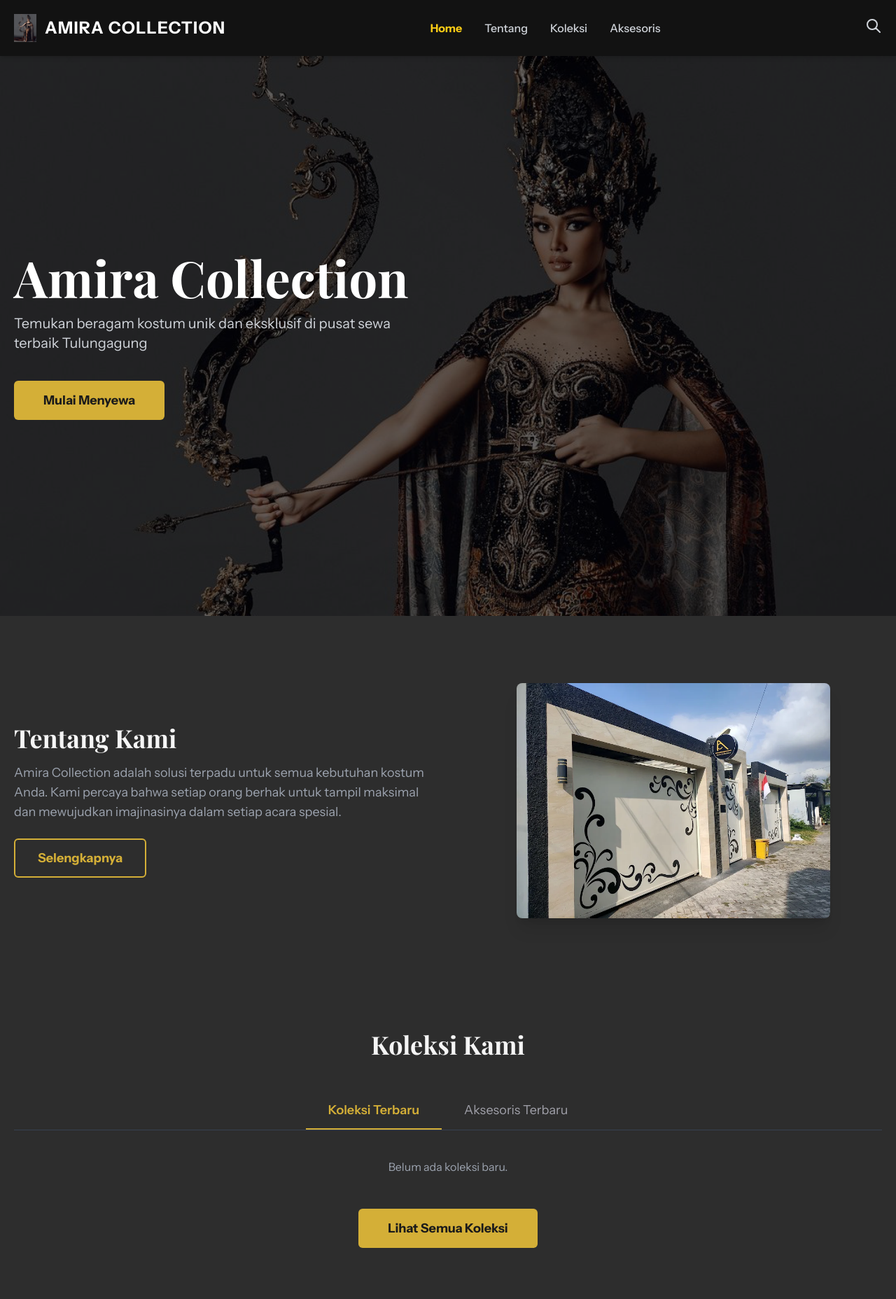
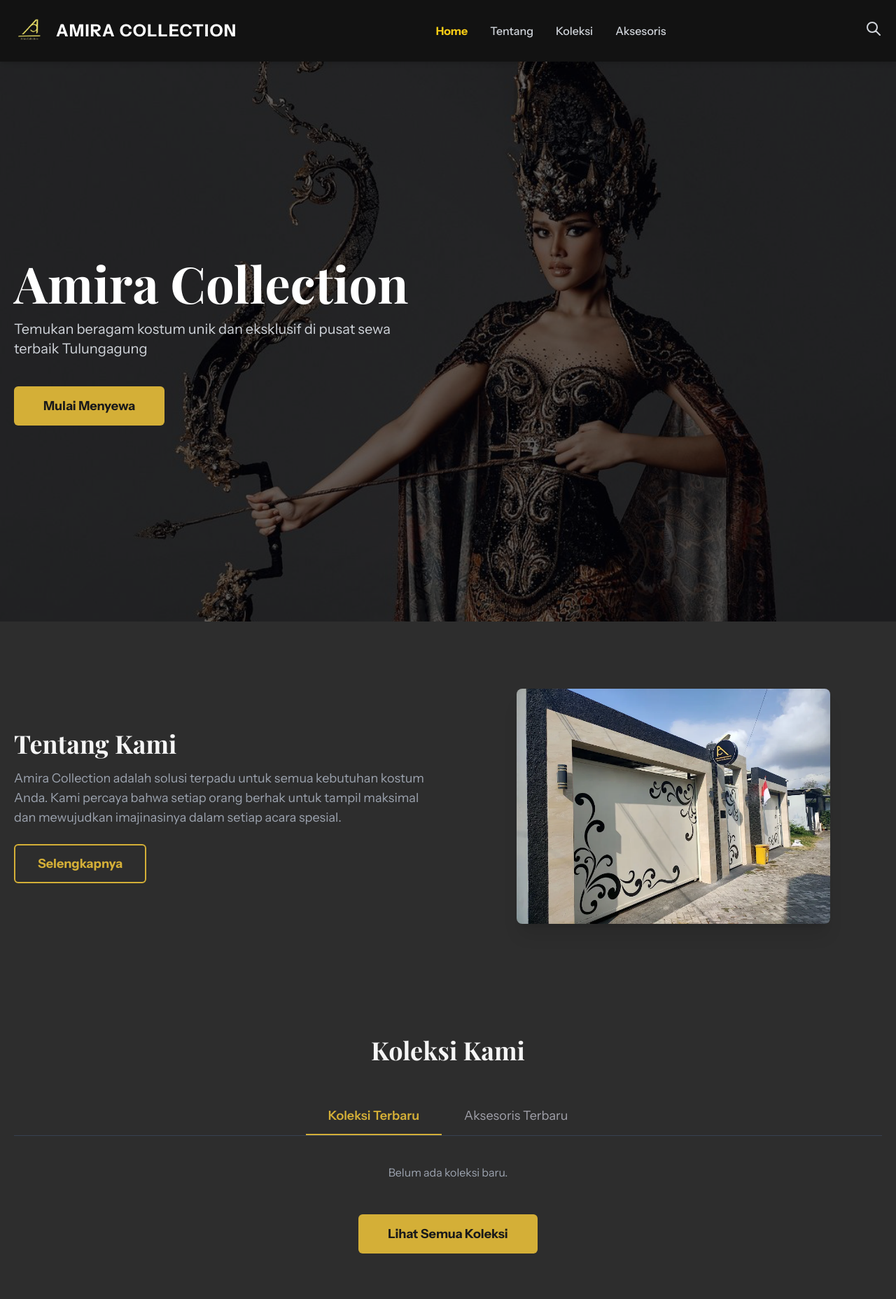
Before and after one commit to Kaeyaaa-12/PROJECT-MAGANG-2, a Laravel app: page / in a window 1280 px wide. Shown: the top 1856 px of the page at 70% size. Run offline with Laravel 12, Linux system fonts and the light colour scheme; tables that the repository leaves empty hold one stand-in row (values such as "Sample post"); grey boxes marked "Sample" are stand-in pictures; style sheets or scripts are compiled from the project's sources.

Commit message:
Modif Halaman Home

```diff
--- a/resources/views/landing.blade.php
+++ b/resources/views/landing.blade.php
@@ -14,6 +14,9 @@
     <link
         href="https://fonts.googleapis.com/css2?family=Instrument+Sans:ital,wght@0,400..700;1,400..700&family=Playfair+Display:wght@400;700&display=swap"
         rel="stylesheet">
+
+    {{-- AOS Library for Scroll Animations --}}
+    <link href="https://unpkg.com/aos@2.3.1/dist/aos.css" rel="stylesheet">
 
     <script defer src="https://cdn.jsdelivr.net/npm/alpinejs@3.x.x/dist/cdn.min.js"></script>
 
@@ -74,32 +77,10 @@
             color: #a1a1aa;
             /* zinc-400 */
         }
-
-        /* Animasi Scroll */
-        .scroll-animate {
-            opacity: 0;
-            transform: translateY(20px);
-            transition: opacity 0.5s ease-out, transform 0.5s ease-out;
-        }
-
-        .scroll-animate.visible {
-            opacity: 1;
-            transform: translateY(0);
-        }
     </style>
 </head>
 
-<body x-data="{}" x-init="const sections = document.querySelectorAll('.scroll-animate');
-const observer = new IntersectionObserver(entries => {
-    entries.forEach(entry => {
-        if (entry.isIntersecting) {
-            entry.target.classList.add('visible');
-        }
-    });
-}, { threshold: 0.1 });
-sections.forEach(section => {
-    observer.observe(section);
-});">
+<body>
 
     @include('layouts.header')
 
@@ -109,7 +90,7 @@
             style="background-image: url('{{ asset('assets/images/bghome1.png') }}');">
             <div class="absolute inset-0 bg-black bg-opacity-60"></div>
             <div class="relative z-10 container mx-auto flex flex-col justify-center h-full text-white px-5">
-                <div class="max-w-xl">
+                <div class="max-w-xl" data-aos="fade-up">
                     <h1 class="text-5xl lg:text-7xl font-serif font-bold leading-tight mb-4">
                         Amira Collection
                     </h1>
@@ -124,9 +105,9 @@
         </section>
 
         {{-- Tentang Kami --}}
-        <section class="py-16 md:py-24 scroll-animate" style="background-color: var(--bg-soft);">
+        <section class="py-16 md:py-24" style="background-color: var(--bg-soft);">
             <div class="container mx-auto grid md:grid-cols-2 gap-12 items-center px-5">
-                <div class="order-2 md:order-1 text-center md:text-left">
+                <div class="order-2 md:order-1 text-center md:text-left" data-aos="fade-right">
                     <h2 class="text-4xl font-bold mb-4 font-serif" style="color: var(--text-light);">Tentang Kami</h2>
                     <p class="text-lg text-gray-400 mb-6">
                         Amira Collection adalah solusi terpadu untuk semua kebutuhan kostum Anda. Kami percaya bahwa
@@ -136,7 +117,7 @@
                     <a href="{{ route('tentang.index') }}"
                         class="btn-secondary inline-block font-bold py-3 px-8 rounded-md text-lg">Selengkapnya</a>
                 </div>
-                <div class="order-1 md:order-2 flex justify-center">
+                <div class="order-1 md:order-2 flex justify-center" data-aos="fade-left">
                     <img src="{{ asset('assets/images/rumah.png') }}"
                         class="rounded-lg shadow-xl w-full max-w-md h-auto object-cover">
                 </div>
@@ -144,9 +125,8 @@
         </section>
 
         {{-- Koleksi Kami --}}
-        <section id="koleksi" class="py-16 scroll-animate" x-data="{ tab: 'kostum' }"
-            style="background-color: var(--bg-soft);">
-            <div class="container mx-auto text-center px-5">
+        <section id="koleksi" class="py-16" x-data="{ tab: 'kostum' }" style="background-color: var(--bg-soft);">
+            <div class="container mx-auto text-center px-5" data-aos="fade-up">
                 <h2 class="text-4xl font-bold mb-12 font-serif" style="color: var(--text-light);">Koleksi Kami</h2>
                 <div class="flex justify-center border-b border-gray-700 mb-10">
                     <button @click="tab = 'kostum'" :class="tab === 'kostum' ? 'tab-active' : 'tab-inactive'"
@@ -162,7 +142,8 @@
                     {{-- Card Koleksi Baru --}}
                     <div x-show="tab === 'kostum'" class="grid grid-cols-1 md:grid-cols-2 lg:grid-cols-4 gap-8">
                         @forelse ($newCollections as $collection)
-                            <a href="{{ route('koleksi.show', $collection->id) }}" class="block group">
+                            <a href="{{ route('koleksi.show', $collection->id) }}" class="block group"
+                                data-aos="fade-up" data-aos-delay="{{ $loop->iteration * 100 }}">
                                 <div class="rounded-lg overflow-hidden border border-gray-800 transform transition-all duration-300 hover:shadow-2xl hover:shadow-yellow-500/20 hover:-translate-y-2"
                                     style="background-color: var(--bg-darker);">
                                     <img src="{{ asset('storage/' . $collection->gambar_1) }}"
@@ -185,7 +166,8 @@
                     <div x-show="tab === 'aksesoris'" class="grid grid-cols-1 md:grid-cols-2 lg:grid-cols-4 gap-8"
                         style="display: none;">
                         @forelse ($newAccessories as $accessory)
-                            <a href="{{ route('aksesoris.show', $accessory->id) }}" class="block group">
+                            <a href="{{ route('aksesoris.show', $accessory->id) }}" class="block group"
+                                data-aos="fade-up" data-aos-delay="{{ $loop->iteration * 100 }}">
                                 <div class="rounded-lg overflow-hidden border border-gray-800 transform transition-all duration-300 hover:shadow-2xl hover:shadow-yellow-500/20 hover:-translate-y-2"
                                     style="background-color: var(--bg-darker);">
                                     <img src="{{ asset('storage/' . $accessory->gambar_1) }}"
@@ -213,22 +195,22 @@
         </section>
 
         {{-- Cara Mudah Menyewa --}}
-        <section class="py-20 scroll-animate" style="background-color: var(--bg-soft);">
-            <div class="container mx-auto text-center px-5">
+        <section class="py-20" style="background-color: var(--bg-soft);">
+            <div class="container mx-auto text-center px-5" data-aos="fade-up">
                 <h2 class="text-4xl font-bold mb-4 font-serif" style="color: var(--text-light);">Cara Mudah Menyewa
                 </h2>
                 <p class="text-lg text-gray-400 max-w-2xl mx-auto mb-16">Hanya dengan 3 langkah sederhana, kostum
                     impian siap menjadi milikmu.</p>
                 <div class="grid grid-cols-1 md:grid-cols-3 gap-12 relative">
                     <div class="hidden md:block absolute top-12 left-0 w-full h-px bg-gray-700"></div>
-                    <div class="relative flex flex-col items-center">
+                    <div class="relative flex flex-col items-center" data-aos="fade-up" data-aos-delay="100">
                         <div class="text-black rounded-full w-24 h-24 flex items-center justify-center text-4xl font-bold mb-6 z-10 border-4 border-gray-700"
                             style="background-color: var(--text-gold);">1</div>
                         <h3 class="text-2xl font-semibold mb-2 text-white">Pilih Kostum</h3>
                         <p class="text-gray-400">Datang langsung dan memilih pada toko kami. Klik untuk lihat peta
                             lokasi kami atau buka website untuk melihat semua koleksi kami</p>
                     </div>
-                    <div class="relative flex flex-col items-center">
+                    <div class="relative flex flex-col items-center" data-aos="fade-up" data-aos-delay="200">
                         <div class="text-black rounded-full w-24 h-24 flex items-center justify-center text-4xl font-bold mb-6 z-10 border-4 border-gray-700"
                             style="background-color: var(--text-gold);">2</div>
                         <h3 class="text-2xl font-semibold mb-2 text-white">Atur Jadwal & Bayar
@@ -236,7 +218,7 @@
                         <p class="text-gray-400">Tentukan tanggal sewa, lakukan pembayaran aman atau bisa order lewat
                             whatsapp.</p>
                     </div>
-                    <div class="relative flex flex-col items-center">
+                    <div class="relative flex flex-col items-center" data-aos="fade-up" data-aos-delay="300">
                         <div class="text-black rounded-full w-24 h-24 flex items-center justify-center text-4xl font-bold mb-6 z-10 border-4 border-gray-700"
                             style="background-color: var(--text-gold);">3</div>
                         <h3 class="text-2xl font-semibold mb-2 text-white">Ambil & Kembalikan
@@ -249,43 +231,49 @@
         </section>
 
         {{-- Aturan Penyewaan --}}
-        <section class="py-20 scroll-animate" style="background-color: var(--bg-soft);">
-            <div class="container mx-auto text-center px-5">
+        <section class="py-20" style="background-color: var(--bg-soft);">
+            <div class="container mx-auto text-center px-5" data-aos="fade-up">
                 <h2 class="text-4xl font-bold mb-4 font-serif" style="color: var(--text-light);">Aturan Penyewaan</h2>
                 <p class="text-lg text-gray-400 max-w-3xl mx-auto mb-16">Harap perhatikan beberapa aturan berikut untuk
                     kenyamanan bersama saat menyewa di Amira Collection.</p>
                 <div class="grid grid-cols-1 md:grid-cols-2 lg:grid-cols-3 gap-8 text-left">
                     {{-- Background setiap aturan diubah menjadi lebih gelap --}}
-                    <div class="p-8 rounded-lg border border-gray-800" style="background-color: var(--bg-darker);">
+                    <div class="p-8 rounded-lg border border-gray-800" style="background-color: var(--bg-darker);"
+                        data-aos="fade-up" data-aos-delay="100">
                         <h3 class="text-2xl font-semibold mb-4" style="color: var(--text-gold);">Pemesanan &
                             Pembayaran</h3>
                         <p class="text-gray-400">Pembayaran penuh di muka diperlukan untuk konfirmasi pesanan. Kami
                             menerima pembayaran tunai dan transfer bank.</p>
                     </div>
-                    <div class="p-8 rounded-lg border border-gray-800" style="background-color: var(--bg-darker);">
+                    <div class="p-8 rounded-lg border border-gray-800" style="background-color: var(--bg-darker);"
+                        data-aos="fade-up" data-aos-delay="200">
                         <h3 class="text-2xl font-semibold mb-4" style="color: var(--text-gold);">Jaminan Sewa</h3>
                         <p class="text-gray-400">Setiap penyewaan wajib menyertakan jaminan berupa KTP/SIM asli yang
                             masih berlaku dan akan dikembalikan saat kostum kembali.</p>
                     </div>
-                    <div class="p-8 rounded-lg border border-gray-800" style="background-color: var(--bg-darker);">
+                    <div class="p-8 rounded-lg border border-gray-800" style="background-color: var(--bg-darker);"
+                        data-aos="fade-up" data-aos-delay="300">
                         <h3 class="text-2xl font-semibold mb-4" style="color: var(--text-gold);">Pengambilan &
                             Pengembalian</h3>
                         <p class="text-gray-400">Kostum dapat diambil H-1 acara dan wajib dikembalikan maksimal H+1
                             setelah acara. Keterlambatan akan dikenakan denda.</p>
                     </div>
-                    <div class="p-8 rounded-lg border border-gray-800" style="background-color: var(--bg-darker);">
+                    <div class="p-8 rounded-lg border border-gray-800" style="background-color: var(--bg-darker);"
+                        data-aos="fade-up" data-aos-delay="400">
                         <h3 class="text-2xl font-semibold mb-4" style="color: var(--text-gold);">Perawatan Kostum</h3>
                         <p class="text-gray-400">Penyewa wajib menjaga kebersihan dan keutuhan kostum. Dilarang keras
                             mengubah atau memodifikasi kostum tanpa izin.</p>
                     </div>
-                    <div class="p-8 rounded-lg border border-gray-800" style="background-color: var(--bg-darker);">
+                    <div class="p-8 rounded-lg border border-gray-800" style="background-color: var(--bg-darker);"
+                        data-aos="fade-up" data-aos-delay="500">
                         <h3 class="text-2xl font-semibold mb-4" style="color: var(--text-gold);">Kerusakan &
                             Kehilangan
                         </h3>
                         <p class="text-gray-400">Kerusakan atau kehilangan akan dikenakan biaya perbaikan atau
                             penggantian penuh sesuai dengan nilai kostum yang bersangkutan.</p>
                     </div>
-                    <div class="p-8 rounded-lg border border-gray-800" style="background-color: var(--bg-darker);">
+                    <div class="p-8 rounded-lg border border-gray-800" style="background-color: var(--bg-darker);"
+                        data-aos="fade-up" data-aos-delay="600">
                         <h3 class="text-2xl font-semibold mb-4" style="color: var(--text-gold);">Pembatalan</h3>
                         <p class="text-gray-400">Pembatalan sewa H-3 akan dikenakan potongan 50%. Pembatalan kurang
                             dari
@@ -297,13 +285,14 @@
 
 
         {{-- Galeri --}}
-        <section class="py-16 scroll-animate" style="background-color: var(--bg-soft);">
-            <div class="container mx-auto text-center px-5">
+        <section class="py-16" style="background-color: var(--bg-soft);">
+            <div class="container mx-auto text-center px-5" data-aos="fade-up">
                 <h2 class="text-4xl font-bold mb-12 font-serif" style="color: var(--text-light);">Galeri</h2>
                 @if ($galleries->count() > 0)
                     <div class="grid grid-cols-2 md:grid-cols-4 gap-4">
                         @foreach ($galleries as $gallery)
-                            <div class="aspect-w-1 aspect-h-1">
+                            <div class="aspect-w-1 aspect-h-1" data-aos="zoom-in"
+                                data-aos-delay="{{ $loop->iteration * 100 }}">
                                 <img class="h-full w-full object-cover rounded-lg"
                                     src="{{ Storage::url($gallery->image) }}" alt="{{ $gallery->title }}">
                             </div>
@@ -318,6 +307,14 @@
 
     @include('layouts.footer')
 
+    {{-- AOS Library Script --}}
+    <script src="https://unpkg.com/aos@2.3.1/dist/aos.js"></script>
+    <script>
+        AOS.init({
+            duration: 800,
+            once: true,
+        });
+    </script>
 </body>
 
 </html>
--- a/resources/views/layouts/header.blade.php
+++ b/resources/views/layouts/header.blade.php
@@ -2,7 +2,7 @@
 <header class="shadow-md sticky top-0 z-50" style="background-color: #121212;" x-data="{ searchOpen: false }">
     <div class="container mx-auto flex justify-between items-center p-5 text-white">
         <a href="{{ route('home.index') }}" class="flex items-center space-x-3">
-            <img src="{{ asset('assets/images/bgkostum.png') }}" alt="Amira Collection Logo" class="h-10">
+            <img src="{{ asset('assets/images/logoamira.png') }}" alt="Amira Collection Logo" class="h-12">
             <span class="text-2xl font-bold tracking-wider" style="color: #FFFFFF;">AMIRA COLLECTION</span>
         </a>
         <nav class="hidden md:flex space-x-8 items-center font-medium">
```
Also changed, not shown: public/assets/images/logoamira.png (added).
